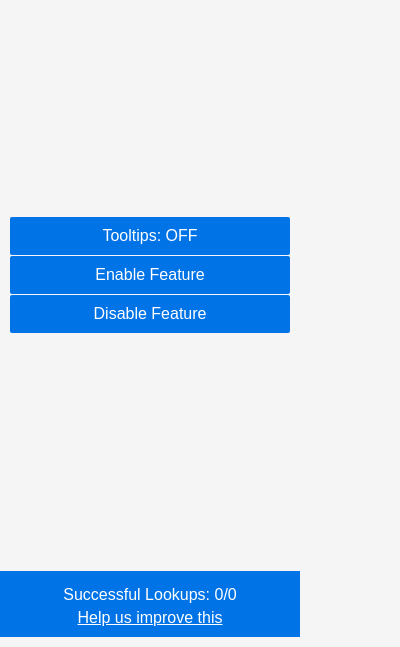
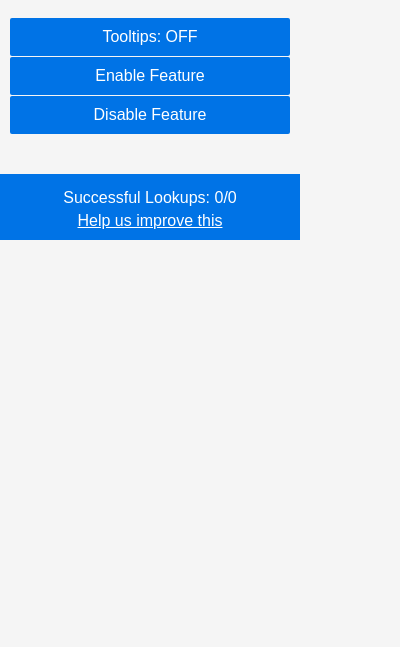
Before and after one commit to AyushPai4159/ratemyprofessor-course-search-integration, a browser extension: page src/popup_menu/popup.html in a window 400 px wide. Shown: the part 197-844 px from the top of the page. Drawn offline with Linux system fonts and the light colour scheme.

Commit message:
Fix firefox popup issue

```diff
--- a/src/popup_menu/popup.html
+++ b/src/popup_menu/popup.html
@@ -6,7 +6,7 @@
     <title>Extension UI</title>
     <link rel="stylesheet" href="popup.css">
 </head>
-<body>
+<body style="width: 300px; height: 400px;">
 <div class="container">
     <header>
         <h1 class="extension-title">ConnectCarolina RateMyProfessor Integration</h1>
```
Also changed, not shown: 1 other file.
